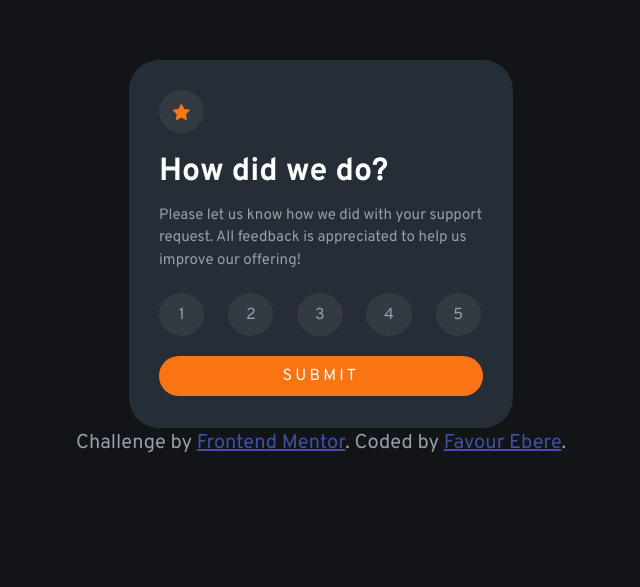
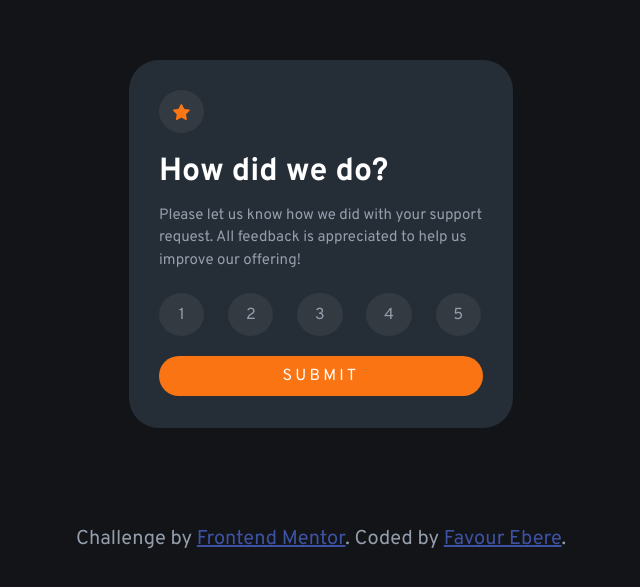
Before and after one commit to Loocee/Interactive-rating-component-challenge, a plain HTML site: page index.html in a window 1280 px wide. Shown: the part 141-728 px from the top of the page, without its empty margins (319-959 px from the left). Drawn offline with nearby package versions, Linux system fonts and the light colour scheme.

Commit message:
Update ircstyles.css

```diff
--- a/ircstyles.css
+++ b/ircstyles.css
@@ -100,6 +100,10 @@ p{
   top: 1.875rem;
 }
 
+.attribution{
+  position: relative;
+  top: 6rem;
+}
 /************************* thank you state section **************************/
 
 .thank-you-parent{
```
